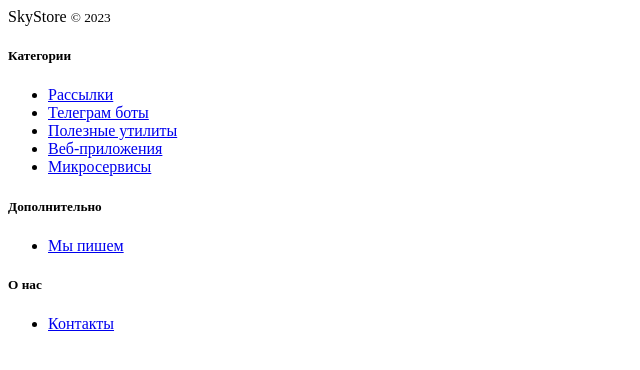
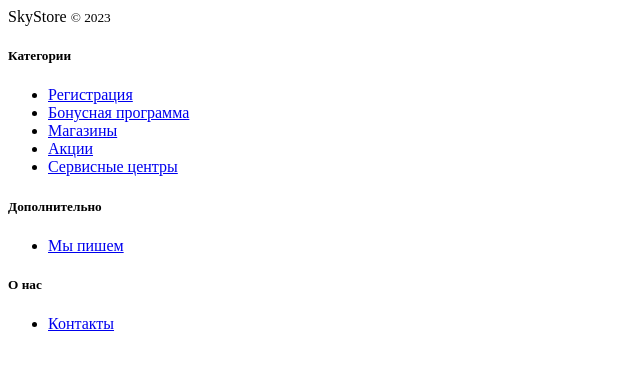
Before and after one commit to ptanch/online_store_pt, a Django app: template catalog/templates/includes/inc_menu.html in a window 1280 px wide. Shown: the top 370 px of the page, without its empty margins (0-640 px from the left). Run offline with Django 5.2, Linux system fonts and the light colour scheme; the template is opened without the code that fills it, so the values that code supplies are empty; parts of the project's set-up code (start-up, migrations or seed data) failed here and were passed over.

Commit message:
адаптированы наименования ссылок под текущий проект

```diff
--- a/catalog/templates/includes/inc_menu.html
+++ b/catalog/templates/includes/inc_menu.html
@@ -6,11 +6,11 @@
   <div class="col-6 col-md">
     <h5>Категории</h5>
     <ul class="list-unstyled text-small">
-      <li><a class="text-muted" href="#">Рассылки</a></li>
-      <li><a class="text-muted" href="#">Телеграм боты</a></li>
-      <li><a class="text-muted" href="#">Полезные утилиты</a></li>
-      <li><a class="text-muted" href="#">Веб-приложения</a></li>
-      <li><a class="text-muted" href="#">Микросервисы</a></li>
+      <li><a class="text-muted" href="#">Регистрация</a></li>
+      <li><a class="text-muted" href="#">Бонусная программа</a></li>
+      <li><a class="text-muted" href="#">Магазины</a></li>
+      <li><a class="text-muted" href="#">Акции</a></li>
+      <li><a class="text-muted" href="#">Сервисные центры</a></li>
     </ul>
   </div>
   <div class="col-6 col-md">
```
